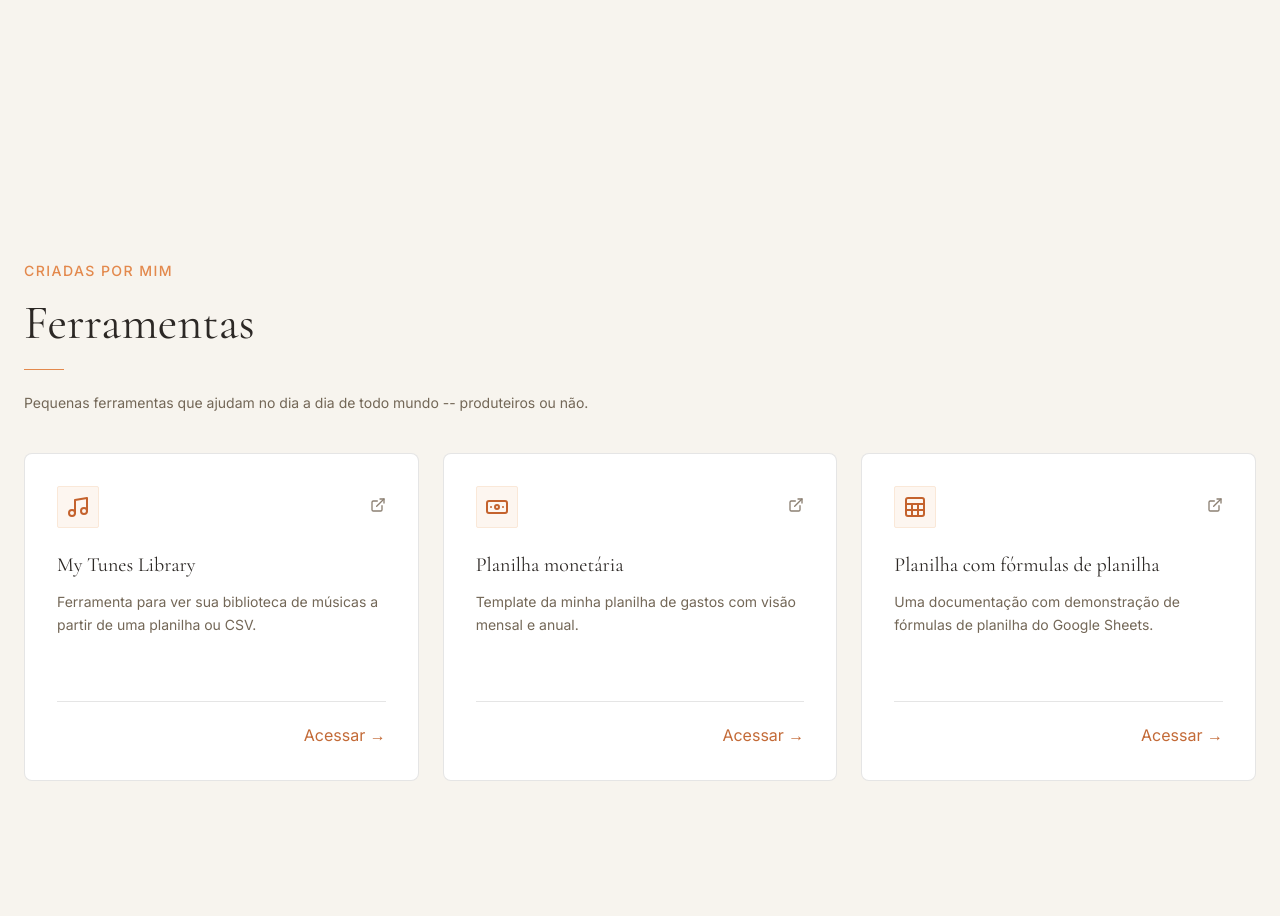
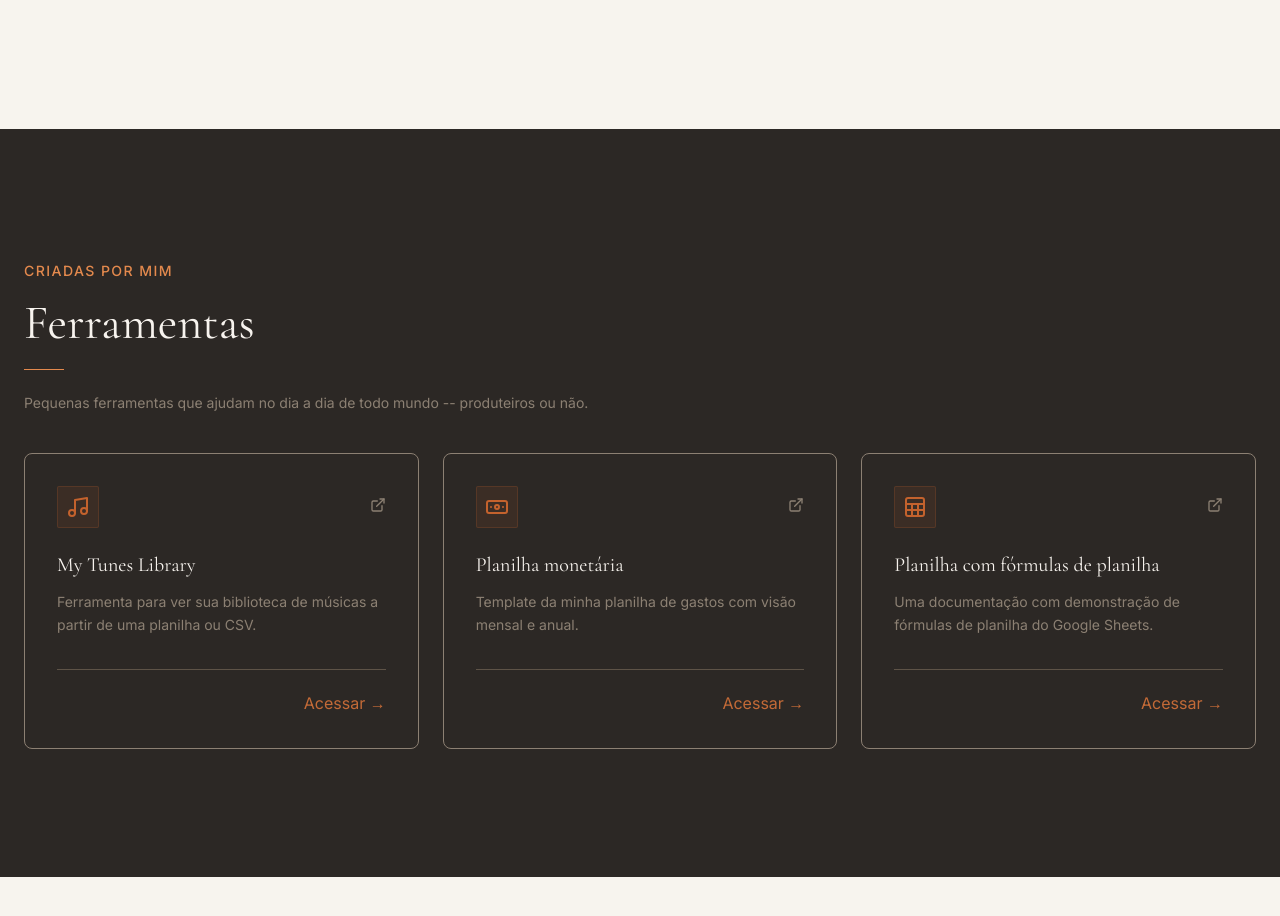
Before and after one commit to mapreuss/Site2026, an Eleventy site: page src/index.html in a window 1280 px wide. Shown: the part 1860-2776 px from the top of the page. Built offline with nearby package versions, Linux system fonts and the light colour scheme; Eleventy itself is replaced by a stand-in of ours; files that its build step writes are made by us from their sources.

Commit message:
Area escura

```diff
--- a/src/_includes/base.njk
+++ b/src/_includes/base.njk
@@ -50,12 +50,14 @@
     <!-- End Google Tag Manager (noscript) -->
 
     <main>
+      <div class="bg-light">
       <header>
         <h1><a href="/">Marta Preuss</a></h1>
         <nav>
           {% include 'partials/navigation.njk' %}
         </nav>
       </header>
+      </div>
 
       {{ content | safe }}
 
--- a/src/_includes/partials/ferramentas.njk
+++ b/src/_includes/partials/ferramentas.njk
@@ -1,3 +1,4 @@
+<div class="dark-bg">
 <section id="ferramentas">
 <article>
   <p class="chapeu"><small>Criadas por mim</small></p>
@@ -47,3 +48,4 @@
     </li>
   </ul>
 </section>
+</div>
--- a/src/css/styles.css
+++ b/src/css/styles.css
@@ -297,13 +297,16 @@
 }
 
 /* ---- HEADER ---- */
+.bg-light{
+  position: sticky;
+  top: 0;
+  background-color: var(--cor-fundo-principal);
+  z-index: 10;
+}
 header {
   display: flex;
   justify-content: space-between;
   padding: 20px 1.5rem;
-  position: sticky;
-  top: 0;
-  background-color: var(--cor-fundo-principal);
   max-width: 80rem;
   margin: 0 auto;
 }
@@ -848,3 +851,29 @@
   background-color: var(--cor-oposta-secundaria);
   color: var(--cor-texto-botao-primario);
 }
+
+/* ---- DARK BG ---- */
+.dark-bg{
+  background-color: var(--cor-fundo-rodape);
+}
+.dark-bg h2{
+  color: var(--cor-texto-rodape-primario);
+}
+.dark-bg p, .dark-bg li{
+  color: var(--cor-texto-rodape-secundario);
+}
+.dark-bg .cards li{
+  background-color: var(--cor-fundo-rodape);
+  border-color: var(--cor-texto-rodape-secundario);
+}
+.dark-bg .cards .cabecalho span{
+  background-color: rgb(196 98 45 / 0.1);
+  border-color: rgb(196 98 45 / 0.2);
+}
+.dark-bg .cards article h3{
+  color: var(--cor-texto-rodape-primario);
+}
+.dark-bg .cards aside{
+  border-color: rgb(94 83 71 / var(--tw-border-opacity, 1));
+  margin-top: 2rem;
+}
```
Also changed, not shown: src/css/styles-minified.css (deleted).
